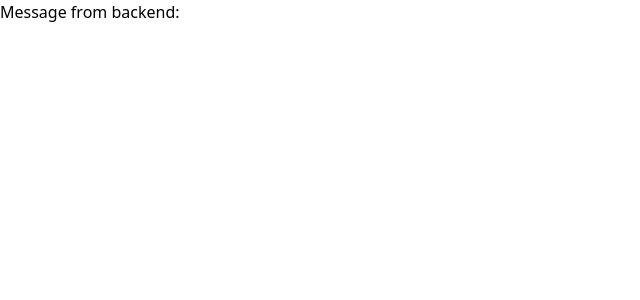
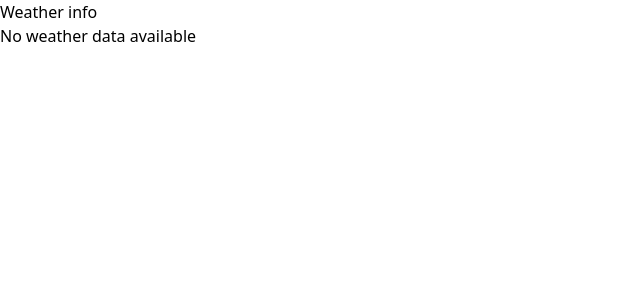
Before and after one commit to erjavaskivuori/kudelma, a React (Vite) app in the folder client/: page / in a window 1280 px wide. Shown: the top 300 px of the page, without its empty margins (0-640 px from the left). Built offline with nearby package versions, Linux system fonts and the light colour scheme; no server answers.

Commit message:
Frontend func to display weather data
Create hook to call weather API. Create component
to display weather data.

```diff
--- a/client/src/App.tsx
+++ b/client/src/App.tsx
@@ -1,29 +1,15 @@
-import { useEffect, useState } from "react";
-import axios from "./utils/apiClient";
-
-interface KudelmaResponse {
-  message: string;
-}
+import { useWeather } from './hooks/useWeather';
+import { useGeoLocation } from './hooks/useGeoLocation';
+import Weather from './components/weather';
 
 const App = () => {
-  const [message, setMessage] = useState("");
-
-  useEffect(() => {
-    const fetchData = async () => {
-      try {
-        const response = await axios.get<KudelmaResponse>("/kudelma");
-        setMessage(response.data.message);
-      } catch (error) {
-        console.error(error);
-      }
-    };
-
-    void fetchData();
-  }, []);
+  const coords = useGeoLocation();
+  const weather = useWeather(coords);
 
   return (
     <div>
-      <p>Message from backend: {message}</p>
+      <h1>Weather info</h1>
+      <Weather weather={weather} />
     </div>
   );
 };
--- /dev/null
+++ b/client/src/components/weather.tsx
@@ -0,0 +1,19 @@
+import type { WeatherData } from '../../../shared/types/weather';
+
+const Weather = ({ weather }: { weather: WeatherData | null }) => {
+  if (!weather) return <p>No weather data available</p>;
+  return (
+    <div>
+      <p>Weather in {weather.city}:</p>
+      <ul>
+        <li>Main: {weather.main}</li>
+        <li>Temperature: {weather.temperature}°C</li>
+        <li>Cloudiness: {weather.cloudiness}%</li>
+        <li>Sunrise: {new Date(weather.sunrise * 1000).toLocaleTimeString('fi-FI')}</li>
+        <li>Sunset: {new Date(weather.sunset * 1000).toLocaleTimeString('fi-FI')}</li>
+      </ul>
+    </div>
+  )
+};
+
+export default Weather;
--- /dev/null
+++ b/client/src/hooks/useWeather.ts
@@ -0,0 +1,25 @@
+import { useState, useEffect } from 'react';
+import axios from '../utils/apiClient';
+import type { WeatherData, Coordinates } from '../../../shared/types/weather'
+
+export const useWeather = (coords: Coordinates | null): WeatherData | null => {
+  const [weather, setWeather] = useState<WeatherData | null>(null);
+
+  useEffect(() => {
+    if (!coords) return; // wait for location
+    const fetchWeather = async () => {
+      try {
+        const response = await axios.get('/weather', {
+          params: { latitude: coords.lat, longitude: coords.lon }
+        });
+        setWeather(response.data.weather);
+      } catch (error) {
+        console.error(error);
+      }
+    };
+
+    fetchWeather();
+  }, [coords]);
+
+  return weather;
+};
```
